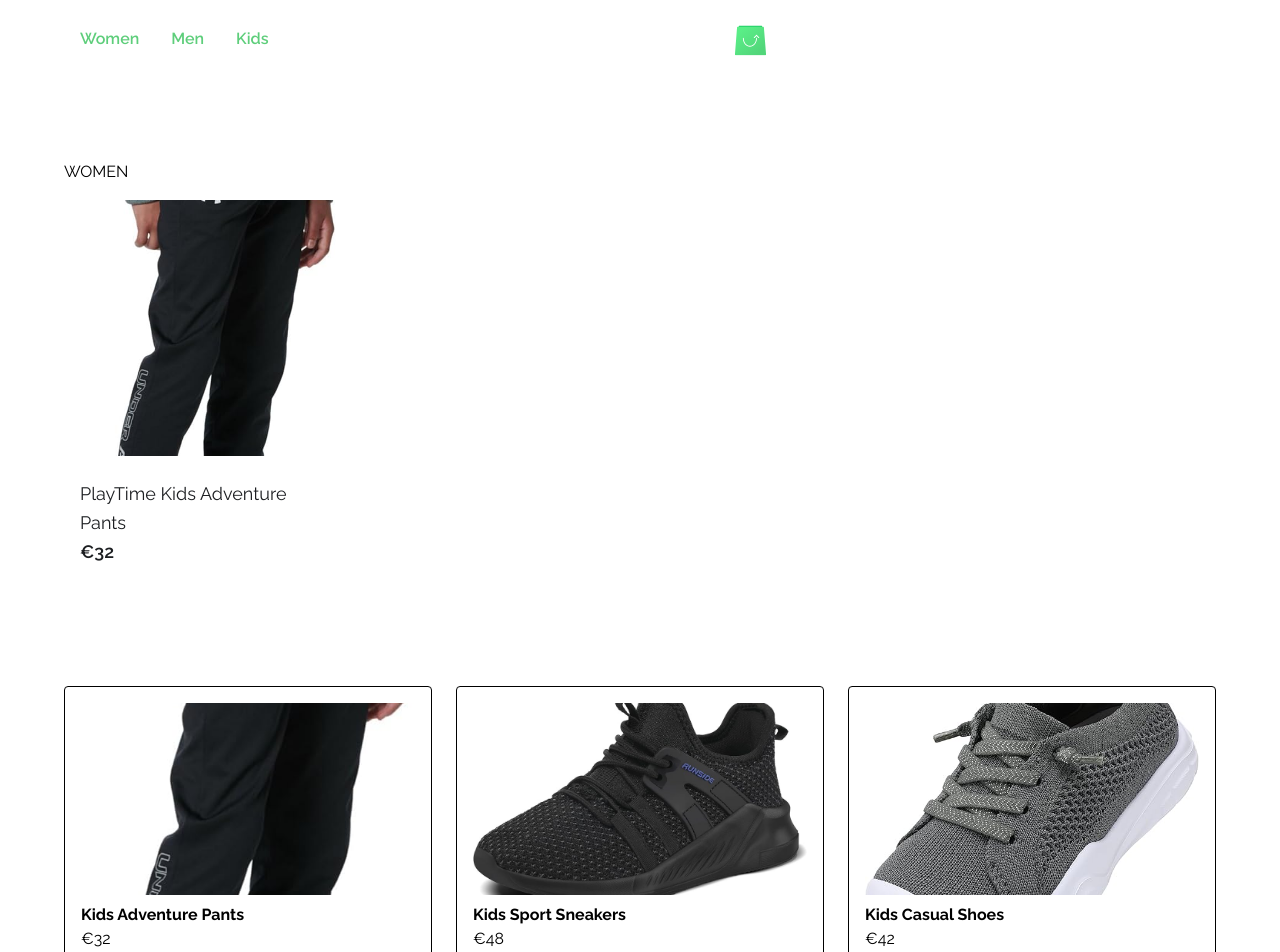
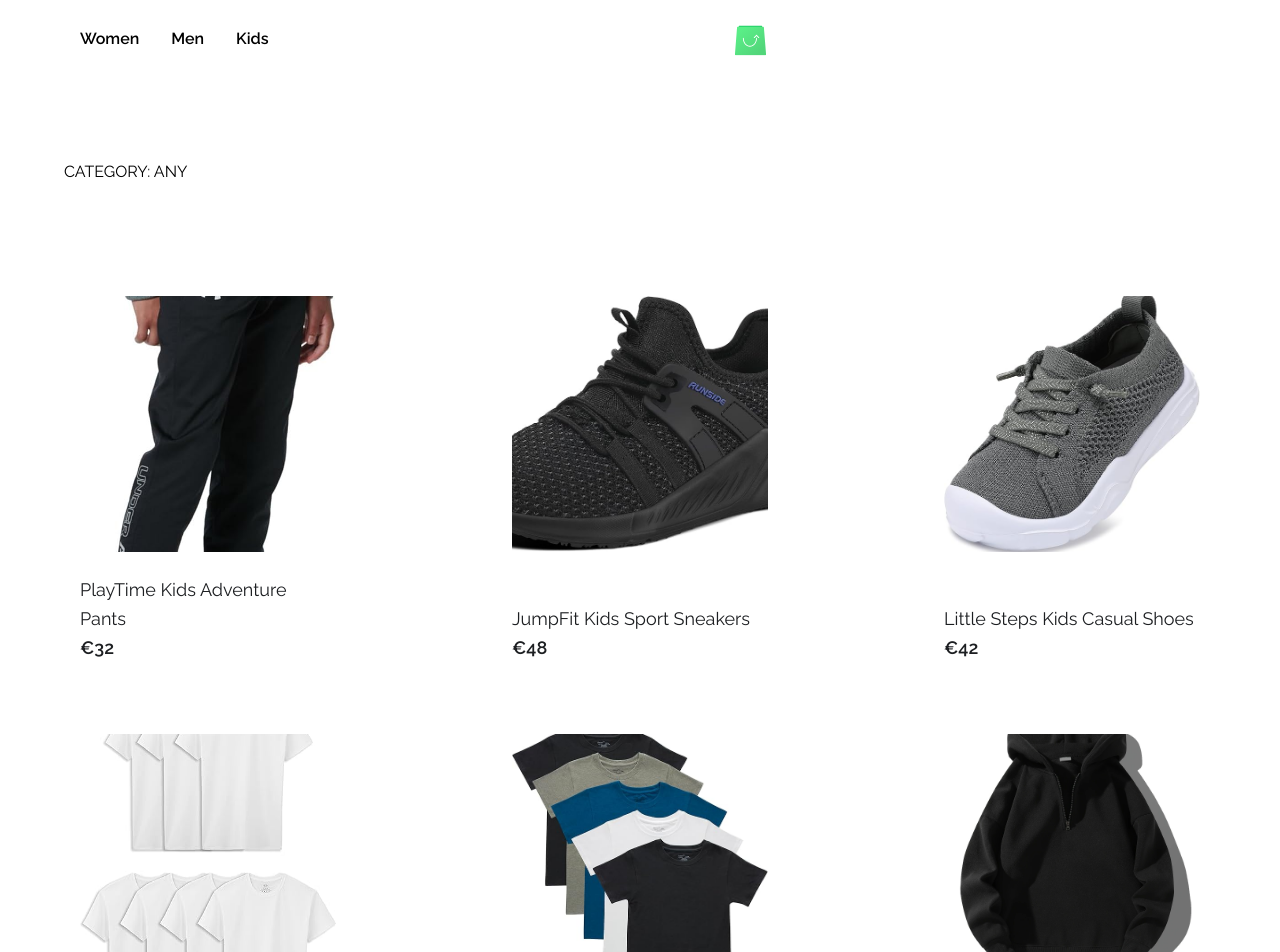
Before and after one commit to HolyCrusaD3R/e-commerce-website, a React (Vite) app: page / in a window 1280 px wide. Shown: the top 952 px of the page. Built offline with nearby package versions, Linux system fonts and the light colour scheme.

Commit message:
show listings

```diff
--- a/src/components/Header/Header.jsx
+++ b/src/components/Header/Header.jsx
@@ -1,15 +1,16 @@
 import Icon from "../UI/Icon";
 import BrandIcon from "../../assets/Brandicon.svg";
 import NavBtns from "./NavBtns";
+import { NavLink } from "react-router-dom";
 
 const Header = () => {
   return (
     <div className="w-full fixed top-0 left-0 h-20 bg-white">
       <div className="w-9/10 my-0 mx-auto h-full flex justify-between">
         <NavBtns /> {/* Btns */}
-        <div className="my-auto">
+        <NavLink to={"/"} className="my-auto">
           <Icon icon={BrandIcon} size={41} />
-        </div>
+        </NavLink>
         <div className="my-auto"></div> {/* Optns */}
       </div>
     </div>
--- a/src/components/UI/NavBtn.jsx
+++ b/src/components/UI/NavBtn.jsx
@@ -9,7 +9,7 @@ const NavBtn = ({ to = "/", children }) => {
         `h-full px-4 flex items-center font-semibold border-b-2 transition-all ${
           isActive
             ? "text-c-primary border-c-primary"
-            : "text-c-primary border-transparent hover:border-c-primary"
+            : "border-transparent hover:border-c-primary"
         }`
       }
     >
--- a/src/pages/HomePage.jsx
+++ b/src/pages/HomePage.jsx
@@ -1,27 +1,19 @@
 import Listing from "../components/Listing/Listing";
 import { useListings } from "../context/ListingsContext";
 
-export default function HomePage({ category = "women" }) {
+export default function HomePage({ category = "any" }) {
   const { listings } = useListings();
-  console.log(listings);
   return (
     <div className="mt-20 pt-20 w-9/10 mx-auto">
-      <h1 className="uppercase">{category}</h1>
-      <div>
-        <Listing listing={listings[0]} />
-      </div>
-      <div className="grid grid-cols-2 md:grid-cols-3 gap-6 mt-26">
-        {listings.map((item) => (
-          <div key={item.id} className="p-4 border rounded">
-            <img
-              src={item.images[0]}
-              alt={item.title}
-              className="w-full h-48 object-cover"
-            />
-            <h2 className="mt-2 font-bold">{item.title}</h2>
-            <p>€{item.prices.eur}</p>
-          </div>
-        ))}
+      <h1 className="uppercase">Category: {category}</h1>
+      <div className="mt-24 flex flex-row justify-between flex-wrap gap-10">
+        {listings
+          .filter((item) => {
+            return category === "any" || item.category === category;
+          })
+          .map((item) => (
+            <Listing listing={item} key={item.id} />
+          ))}
       </div>
     </div>
   );
```
